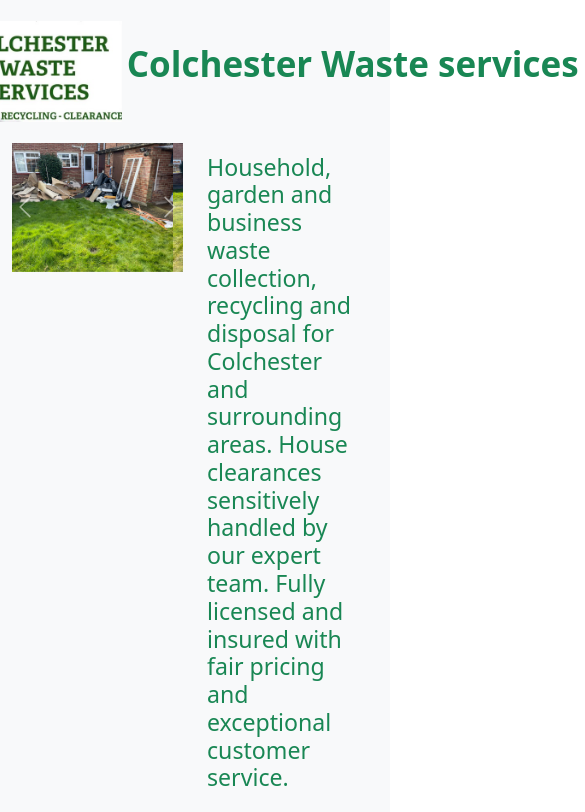
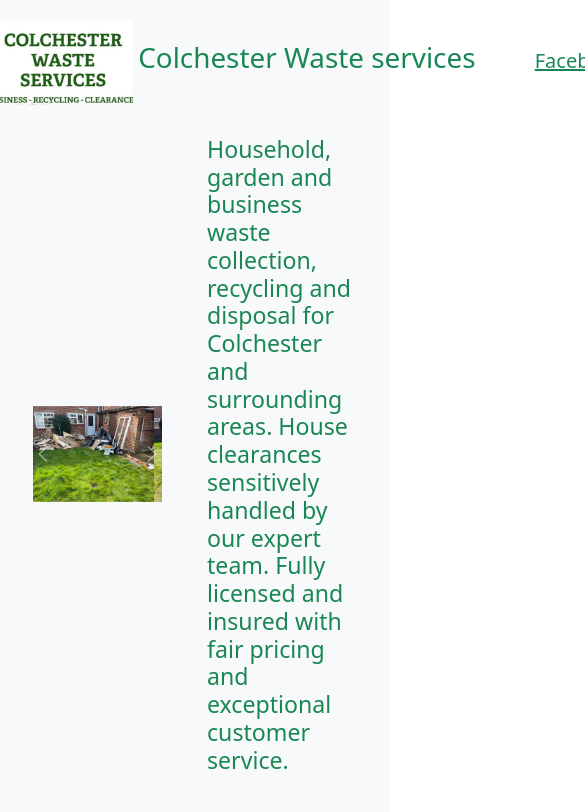
Before and after one commit to S-Riches/dadsSite, a plain HTML site: page home.html in a window 390 px wide. Shown: the top 812 px of the page, 585 px wide, since content can reach past the window. Drawn offline with nearby package versions, Linux system fonts and the light colour scheme.

Commit message:
working on responsiveness before launch

```diff
--- a/home.html
+++ b/home.html
@@ -17,7 +17,7 @@
                     <ul class="nav justify-content-center">
                         <div class="navbar-brand justify-content-left" href="#">
                             <img src="img/Logo.jpeg" alt="colchester waste services logo" class="img-fluid" style="max-width: 40%; height: auto;">
-                            <span class="navbar-brand text-success" style="font-size: 35px; margin-right: 10%;"><strong>Colchester Waste services</strong></span>
+                            <span class="display-6 text-success" style="margin-right: 10%;"><strong>Colchester Waste services</strong></span>
                             <!--links to facebook & insta-->
                             <a class="navbar-link text-success" href="https://www.facebook.com/ColchesterWasteServices">Facebook</a>
                             <a class="navbar-link text-success" href="https://www.instagram.com/colchester_waste_services/" style="margin-left: 2%;" >Instagram</a>
@@ -27,12 +27,12 @@
             </div>
            <div class="container-xl-fluid bg-light text-success">
                <!--container for the main body-->
-               <div class="row">
-                   <div class="col">
+               <div class="row align-items-center">
+                   <div class="col d-flex align-items-center justify-content-center">
                        <!--sliding image-->
                        <!--note to self check what version of boostrap you are using before resorting to google-->
-                       <div id="carouselExampleControls" class="carousel slide justify-content-center" data-bs-ride="carousel">
-                        <div class="carousel-inner">
+                       <div id="carouselExampleControls" class="carousel slide w-75" data-bs-ride="carousel">
+                        <div class="carousel-inner align-items-center justify-content-center">
                             <div class="carousel-item active">
                                 <img class="d-block w-100" src="img/b41.jpeg" alt="Before 1">
                                 <div class="carousel-caption d-none d-md-block">
```
